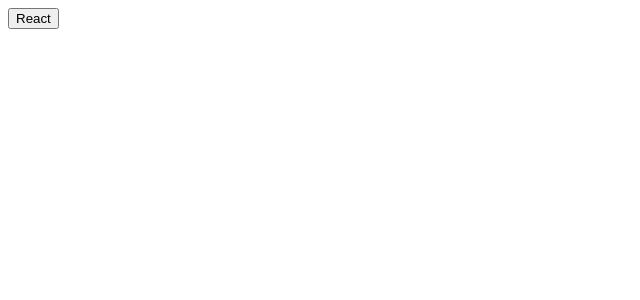
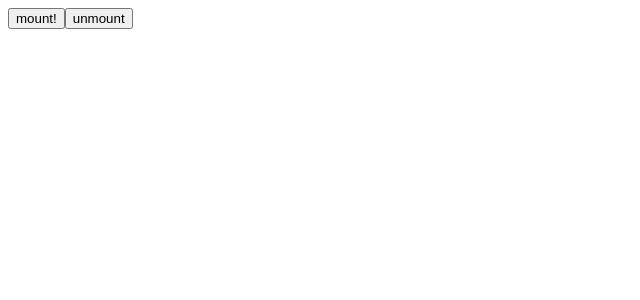
Before and after one commit to RickyV33/React-Playground, a React app: page / in a window 1280 px wide. Shown: the top 300 px of the page, without its empty margins (0-640 px from the left). Built offline with nearby package versions, Linux system fonts and the light colour scheme.

Commit message:
use life cycle methods

```diff
--- /dev/null
+++ b/App3.js
@@ -0,0 +1,63 @@
+import React from 'react';
+import ReactDOM from 'react-dom';
+
+class App extends React.Component {
+  constructor(props) {
+    super(props);
+    this.state = {val: 0};
+    this.update = this.update.bind(this);
+  }
+
+  update() {
+    this.setState({val: this.state.val + 1});
+  }
+
+  componentWillMount() {
+    console.log('mounting');
+  }
+
+  componentDidMount() {
+    console.log('mounted');
+  }
+
+  componentWillUnmount() {
+    console.log('bye!');
+  }
+
+  render() {
+    console.log('rendering!');
+    return <button onClick={this.update}>{this.state.val}</button>;
+  }
+}
+
+class Wrapper extends React.Component {
+  constructor(props) {
+    super(props);
+    this.mount = this.mount.bind(this);
+    this.unmount = this.unmount.bind(this);
+  }
+
+  mount() {
+    ReactDOM.render(<App />, document.getElementById('a'));
+  }
+
+  unmount() {
+    ReactDOM.unmountComponentAtNode(document.getElementById('a'));
+  }
+
+  render() {
+    return (
+      <div>
+        <button onClick={this.mount}>mount!</button>
+        <button onClick={this.unmount}>unmount</button>
+        <div id="a"></div>
+      </div>
+    )
+  }
+}
+
+
+ReactDOM.render(
+  <Wrapper />,
+  document.getElementById('app')
+);
--- a/main.js
+++ b/main.js
@@ -1,4 +1,4 @@
 // import React from 'react';
 // import ReactDOM from 'react-dom';
 // ReactDOM.render(<App />, document.getElementById('app'));
-import App from './App2';
+import App from './App3';
```
